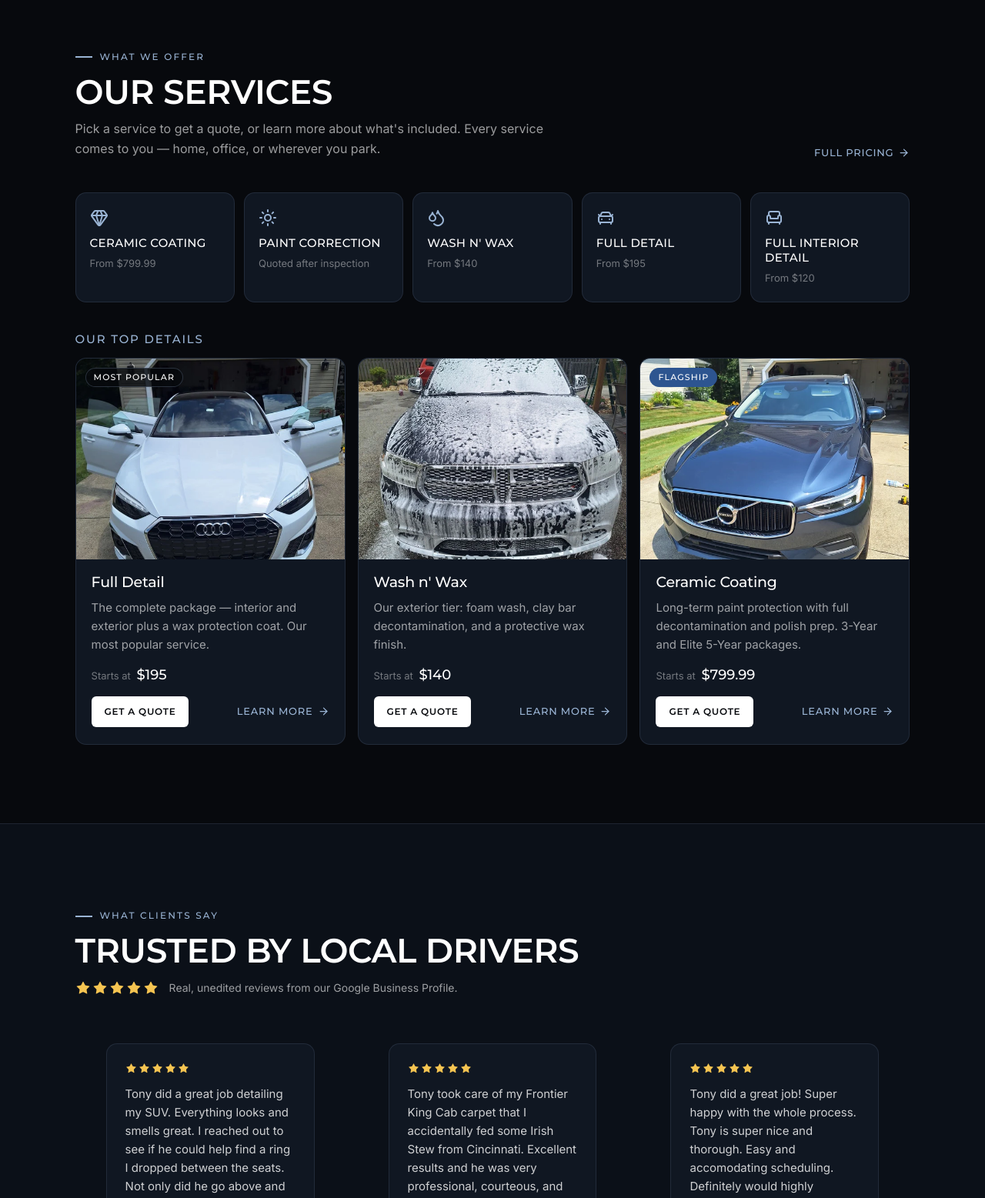
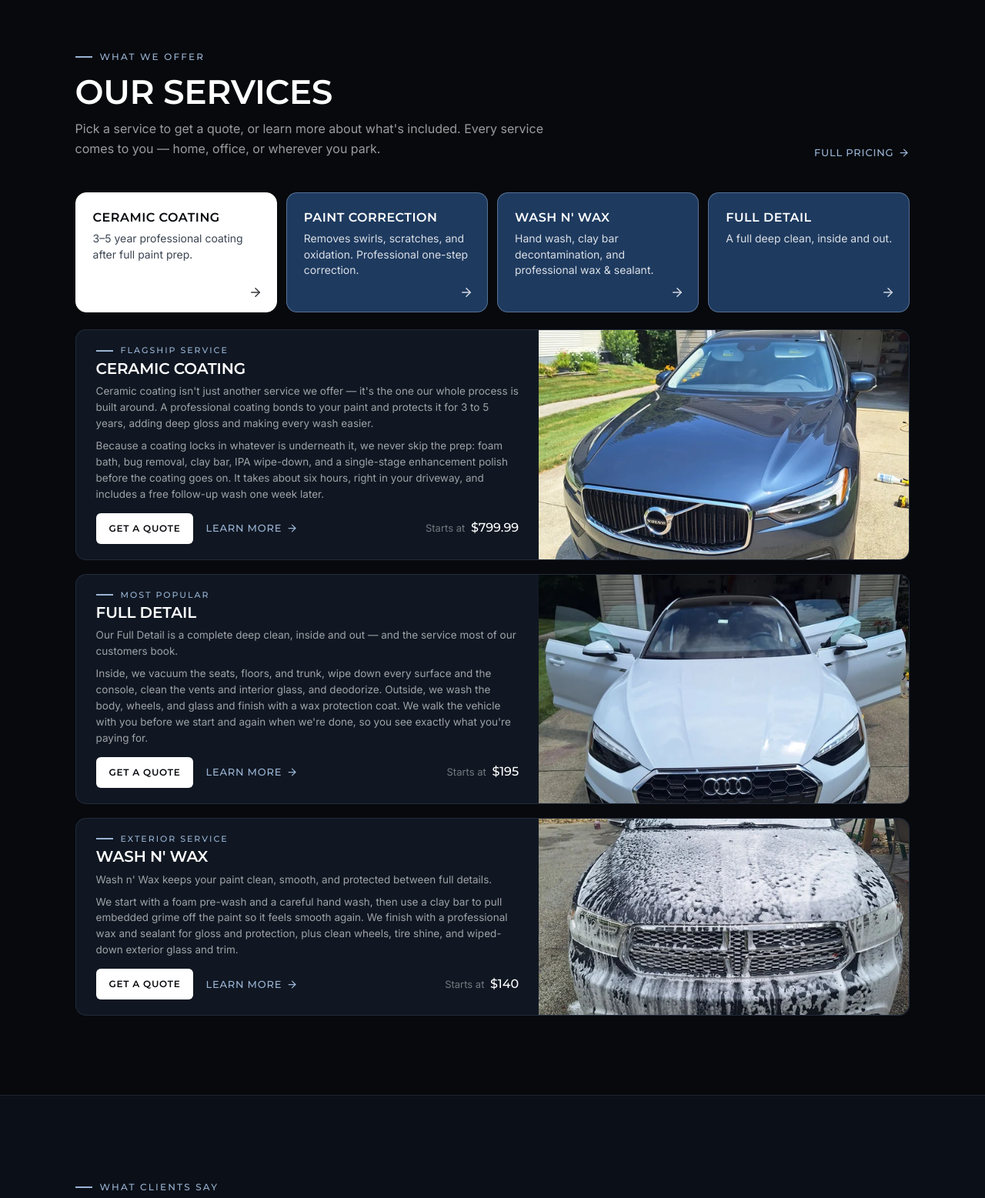
Before and after one commit to tonybtown1282009-gif/Tonys-Detailing-Site-Vercel, a Flask app: page / in a window 1280 px wide. Shown: the part 817-2374 px from the top of the page at 77% size. Run offline with Flask 3, Linux system fonts and the light colour scheme.

Commit message:
Homepage services: four filled boxes + compact feature rows
Boxes (Ceramic Coating, Paint Correction, Wash n' Wax, Full Detail) carry
Tony's one-line descriptions. Below, Ceramic Coating, Full Detail and
Wash n' Wax get text-left / photo-right rows explaining what each does,
how it's done and why it matters. Wash n' Wax now reads wax & sealant.

Co-Authored-By: Claude Opus 5.5 <noreply@anthropic.com>
Claude-Session: https://claude.ai/code/session_018bibMgdVtU21aCVnV4qXvV

```diff
--- a/site_content.py
+++ b/site_content.py
@@ -135,18 +135,17 @@ SERVICES = [
         "price_key": "Wash n' Wax",
         "image": "svc-wash",
         "image_alt": "SUV covered in foam during a hand wash",
-        "short": "Our exterior tier: foam wash, clay bar decontamination, and a "
-                 "protective wax finish.",
+        "short": "Hand wash, clay bar decontamination, and professional wax & sealant.",
         "title": "Wash n' Wax — Mobile Exterior Detailing",
         "meta": "Foam wash, clay bar decontamination and a protective wax finish, "
                 "brought to your home or office in Northeast Ohio.",
         "intro": "Our exterior-only service. A foam pre-soak and hand wash, clay "
                  "bar decontamination to pull embedded grime off the paint, and a "
-                 "protective wax finish — wheels, tires and glass included.",
+                 "professional wax & sealant finish — wheels, tires and glass included.",
         "included": [
             "Foam wash, rinse & hand dry",
             "Clay bar decontamination",
-            "Protective wax finish",
+            "Professional wax & sealant finish",
             "Tire shine & wheel clean",
             "Exterior window & trim wipe",
         ],
@@ -159,8 +158,8 @@ SERVICES = [
         "price_key": None,
         "image": "svc-correction",
         "image_alt": "Glossy white paint after detailing",
-        "short": "Machine polishing to restore gloss and reduce swirl marks — "
-                 "quoted after we inspect your paint.",
+        "short": "Removes swirls, scratches, and oxidation — quoted after we "
+                 "inspect your paint.",
         "title": "Paint Correction — One-Step & Multi-Step",
         "meta": "One-step and multi-step paint correction in Northeast Ohio. Every "
                 "job is quoted after a paint inspection. Request a free quote.",
@@ -248,9 +247,55 @@ GRID_ORDER = [
     "wash-n-wax", "paint-correction", "headlight-restoration",
 ]
 
-# Homepage services: a text-only row, then three photo cards.
-HOME_ROW = ["ceramic-coating", "paint-correction", "wash-n-wax", "full-detail", "interior-detailing"]
-HOME_FEATURED = ["full-detail", "wash-n-wax", "ceramic-coating"]
+# Homepage services: four filled boxes (Tony's one-liners), then three
+# text-left / photo-right feature rows.
+HOME_ROW = [
+    ("ceramic-coating", "3–5 year professional coating after full paint prep."),
+    ("paint-correction", "Removes swirls, scratches, and oxidation. Professional one-step correction."),
+    ("wash-n-wax", "Hand wash, clay bar decontamination, and professional wax & sealant."),
+    ("full-detail", "A full deep clean, inside and out."),
+]
+HOME_FEATURED = [
+    {
+        "slug": "ceramic-coating",
+        "eyebrow": "Flagship Service",
+        "text": [
+            "Ceramic coating isn't just another service we offer — it's the one our "
+            "whole process is built around. A professional coating bonds to your paint "
+            "and protects it for 3 to 5 years, adding deep gloss and making every wash "
+            "easier.",
+            "Because a coating locks in whatever is underneath it, we never skip the "
+            "prep: foam bath, bug removal, clay bar, IPA wipe-down, and a single-stage "
+            "enhancement polish before the coating goes on. It takes about six hours, "
+            "right in your driveway, and includes a free follow-up wash one week later.",
+        ],
+    },
+    {
+        "slug": "full-detail",
+        "eyebrow": "Most Popular",
+        "text": [
+            "Our Full Detail is a complete deep clean, inside and out — and the service "
+            "most of our customers book.",
+            "Inside, we vacuum the seats, floors, and trunk, wipe down every surface and "
+            "the console, clean the vents and interior glass, and deodorize. Outside, we "
+            "wash the body, wheels, and glass and finish with a wax protection coat. We "
+            "walk the vehicle with you before we start and again when we're done, so you "
+            "see exactly what you're paying for.",
+        ],
+    },
+    {
+        "slug": "wash-n-wax",
+        "eyebrow": "Exterior Service",
+        "text": [
+            "Wash n' Wax keeps your paint clean, smooth, and protected between full "
+            "details.",
+            "We start with a foam pre-wash and a careful hand wash, then use a clay bar "
+            "to pull embedded grime off the paint so it feels smooth again. We finish "
+            "with a professional wax and sealant for gloss and protection, plus clean "
+            "wheels, tire shine, and wiped-down exterior glass and trim.",
+        ],
+    },
+]
 
 ADDON_COPY = {
     "Leather Conditioning": "Cleans, softens & protects leather seats and trim",
--- a/static/site.css
+++ b/static/site.css
@@ -449,29 +449,38 @@ body.menu-open{overflow:hidden;}
 #work .sec-head{margin-bottom:22px;}
 #work{padding:clamp(44px,6vw,72px) 0;}
 @media (max-width:760px){.work-compact figure{flex:0 0 44vw;}}
-/* Homepage services: text tiles row + three photo cards */
-.svc-row{display:grid;grid-template-columns:repeat(5,1fr);gap:12px;}
-.svc-tile{display:flex;flex-direction:column;gap:6px;padding:20px 18px;border:1px solid var(--line);border-radius:var(--r-lg);background:var(--surface);text-decoration:none;transition:border-color .2s,background .2s,transform .2s var(--ease);}
-.svc-tile:hover{border-color:var(--blue-ll);background:var(--surface-2);transform:translateY(-2px);}
-.svc-tile .ic{width:24px;height:24px;color:var(--blue-ll);margin-bottom:6px;}
-.svc-tile b{color:#fff;font:700 15px/1.25 var(--ff-h);text-transform:uppercase;letter-spacing:.02em;}
-.svc-tile span{color:var(--fg-4);font-size:13px;}
-.feat-title{margin:40px 0 16px;font-size:15px;text-transform:uppercase;letter-spacing:.12em;color:var(--blue-ll);}
-.svc-feat{display:grid;grid-template-columns:repeat(3,1fr);gap:16px;}
-.svc-feat .svc-img{aspect-ratio:4/3;}
-.svc-feat .svc-img img{image-rendering:auto;}
-.svc-badge.flag{background:var(--blue-h);border-color:transparent;}
-@media (max-width:900px){.svc-row{grid-template-columns:repeat(2,1fr);}.svc-row .svc-tile:last-child{grid-column:1/-1;}}
-@media (max-width:760px){.svc-feat{grid-template-columns:1fr;gap:14px;}.svc-tile{padding:16px 14px;}}
-.svc-feat .svc{grid-column:auto;grid-row:auto;}
-@media (max-width:600px){
-  .svc-feat .svc{flex-direction:column;}
-  .svc-feat .svc .svc-img{width:auto;aspect-ratio:4/3;}
-  .svc-feat .svc .svc-badge{display:inline-block;}
-  .svc-feat .svc .svc-body{padding:18px 18px 20px;gap:8px;}
-  .svc-feat .svc h3{font-size:19px;}
-  .svc-feat .svc .svc-body p{-webkit-line-clamp:unset;display:block;font-size:15px;}
-  .svc-feat .svc .svc-actions .btn{min-height:42px;padding:0 16px;font-size:12px;}
-  .svc-feat .svc .link-arrow{font-size:13px;}
-  .svc-feat .svc .link-arrow .ic{display:inline;}
+/* Homepage services: four filled boxes + text-left / photo-right rows */
+.svc-boxes{display:grid;grid-template-columns:repeat(4,1fr);gap:12px;}
+.svc-box{position:relative;display:flex;flex-direction:column;gap:8px;min-height:132px;padding:22px 22px 44px;border-radius:var(--r-lg);text-decoration:none;
+  background:var(--blue);border:1px solid rgba(154,180,212,.45);color:#fff;transition:transform .2s var(--ease),background .2s,box-shadow .2s;}
+.svc-box:hover{background:var(--blue-h);transform:translateY(-2px);box-shadow:0 14px 34px rgba(0,0,0,.35);}
+.svc-box b{font:800 16px/1.2 var(--ff-h);text-transform:uppercase;letter-spacing:.03em;color:inherit;}
+.svc-box span{font-size:14px;line-height:1.45;color:rgba(255,255,255,.84);}
+.svc-box .ic{position:absolute;right:18px;bottom:16px;width:18px;height:18px;opacity:.8;transition:transform .2s;}
+.svc-box:hover .ic{transform:translateX(3px);}
+.svc-box.light{background:#fff;border-color:#fff;color:#07090d;}
+.svc-box.light span{color:#3b4552;}
+.svc-box.light:hover{background:#e6edf5;}
+.feat-rows{display:grid;gap:18px;margin-top:22px;}
+.feat{display:grid;grid-template-columns:1.25fr 1fr;align-items:stretch;background:var(--surface);border:1px solid var(--line);border-radius:var(--r-lg);overflow:hidden;}
+.feat-copy{padding:20px 26px;display:flex;flex-direction:column;justify-content:center;}
+.feat-copy .eyebrow{font-size:11px;}
+.feat-copy h3{margin:6px 0 8px;font-size:20px;font-weight:800;text-transform:uppercase;}
+.feat-copy p{font-size:13.5px;line-height:1.55;color:var(--fg-3);}
+.feat-copy p+p{margin-top:8px;}
+.feat-actions{display:flex;align-items:center;gap:16px;flex-wrap:wrap;margin-top:14px;}
+.feat-price{margin-left:auto;color:var(--fg-4);font-size:13px;}
+.feat-price b{color:#fff;font:700 16px/1 var(--ff-h);margin-left:4px;}
+.feat-img{display:block;position:relative;min-height:240px;max-height:300px;overflow:hidden;}
+.feat-img img{position:absolute;inset:0;width:100%;height:100%;object-fit:cover;transition:transform .6s var(--ease);}
+.feat:hover .feat-img img{transform:scale(1.03);}
+@media (max-width:900px){.svc-boxes{grid-template-columns:repeat(2,1fr);}}
+@media (max-width:760px){
+  .feat{grid-template-columns:1fr;}
+  .feat-img{order:-1;min-height:0;max-height:none;aspect-ratio:16/10;}
+  .feat-copy{padding:18px 18px 20px;}
+  .feat-price{margin-left:0;width:100%;}
+  .svc-box{min-height:0;padding:16px 16px 38px;}
+  .svc-box b{font-size:14px;}
+  .svc-box span{font-size:13px;}
 }
--- a/templates/_macros.html
+++ b/templates/_macros.html
@@ -28,35 +28,33 @@
 </div>
 {%- endmacro %}
 
-{% macro service_row(slugs) -%}
-<div class="svc-row">
-  {% for slug in slugs %}{% set s = c.SERVICE_BY_SLUG[slug] %}
-  <a class="svc-tile" href="/{{ slug }}">
-    {{ icon({'interior-detailing':'armchair','wash-n-wax':'droplets','paint-correction':'sun','ceramic-coating':'gem','full-detail':'car-front','headlight-restoration':'lightbulb'}[slug]) }}
+{% macro service_row(rows) -%}
+<div class="svc-boxes">
+  {% for slug, blurb in rows %}{% set s = c.SERVICE_BY_SLUG[slug] %}
+  <a class="svc-box{% if slug == 'ceramic-coating' %} light{% endif %}" href="/{{ slug }}">
     <b>{{ s.name }}</b>
-    <span>{% if starts_at(s) %}From {{ starts_at(s) }}{% else %}Quoted after inspection{% endif %}</span>
+    <span>{{ blurb }}</span>
+    {{ icon('arrow-right') }}
   </a>
   {% endfor %}
 </div>
 {%- endmacro %}
 
-{% macro featured_cards(slugs) -%}
-<div class="svc-feat">
-  {% for slug in slugs %}{% set s = c.SERVICE_BY_SLUG[slug] %}
-  <article class="svc">
-    <a class="svc-img" href="/{{ slug }}" tabindex="-1" aria-hidden="true">
-      {{ img(s.image, 1200, s.image_alt, '(max-width:760px) 100vw, 33vw', [600, 1200]) }}
-      {% if slug == 'ceramic-coating' %}<span class="svc-badge flag">Flagship</span>{% elif s.badge %}<span class="svc-badge">{{ s.badge }}</span>{% endif %}
-    </a>
-    <div class="svc-body">
+{% macro featured_rows(items) -%}
+<div class="feat-rows">
+  {% for f in items %}{% set s = c.SERVICE_BY_SLUG[f.slug] %}
+  <article class="feat">
+    <div class="feat-copy">
+      <span class="eyebrow">{{ f.eyebrow }}</span>
       <h3>{{ s.name }}</h3>
-      <p>{{ s.short }}</p>
-      <div class="svc-price">{% if starts_at(s) %}Starts at <b>{{ starts_at(s) }}</b>{% endif %}</div>
-      <div class="svc-actions">
-        <a href="/quote?service={{ slug }}" class="btn btn-primary btn-sm" data-quote="{{ slug }}">Get a Quote</a>
-        <a href="/{{ slug }}" class="link-arrow">Learn More {{ icon('arrow-right') }}</a>
+      {% for para in f.text %}<p>{{ para }}</p>{% endfor %}
+      <div class="feat-actions">
+        <a href="/quote?service={{ f.slug }}" class="btn btn-primary btn-sm" data-quote="{{ f.slug }}">Get a Quote</a>
+        <a href="/{{ f.slug }}" class="link-arrow">Learn More {{ icon('arrow-right') }}</a>
+        {% if starts_at(s) %}<span class="feat-price">Starts at <b>{{ starts_at(s) }}</b></span>{% endif %}
       </div>
     </div>
+    <a class="feat-img" href="/{{ f.slug }}" tabindex="-1" aria-hidden="true">{{ img(s.image, 1200, s.image_alt, '(max-width:760px) 100vw, 40vw', [600, 1200]) }}</a>
   </article>
   {% endfor %}
 </div>
--- a/templates/home.html
+++ b/templates/home.html
@@ -62,8 +62,7 @@
       <a href="/services" class="link-arrow">Full Pricing {{ icon('arrow-right') }}</a>
     </div>
     {{ m.service_row(c.HOME_ROW) }}
-    <h3 class="feat-title">Our Top Details</h3>
-    {{ m.featured_cards(c.HOME_FEATURED) }}
+    {{ m.featured_rows(c.HOME_FEATURED) }}
   </div>
 </section>
 
```
